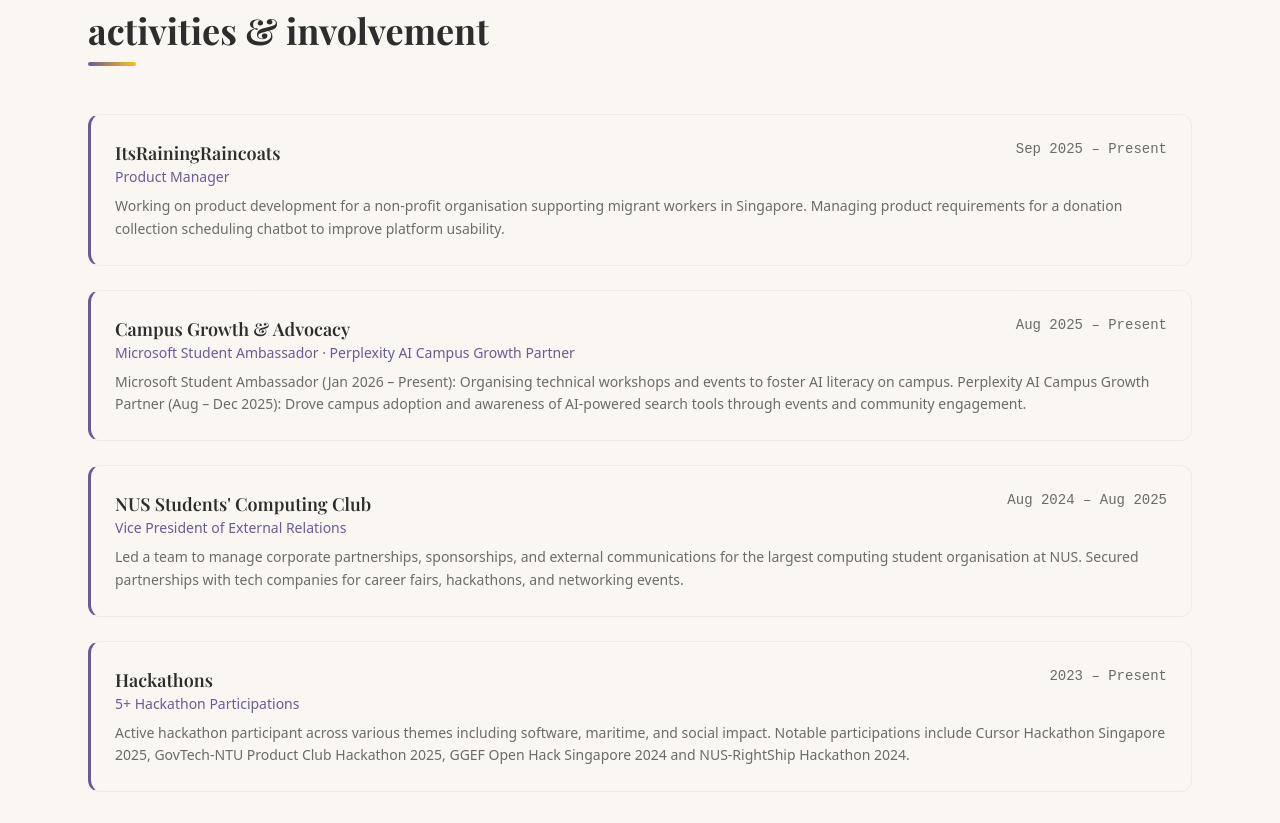
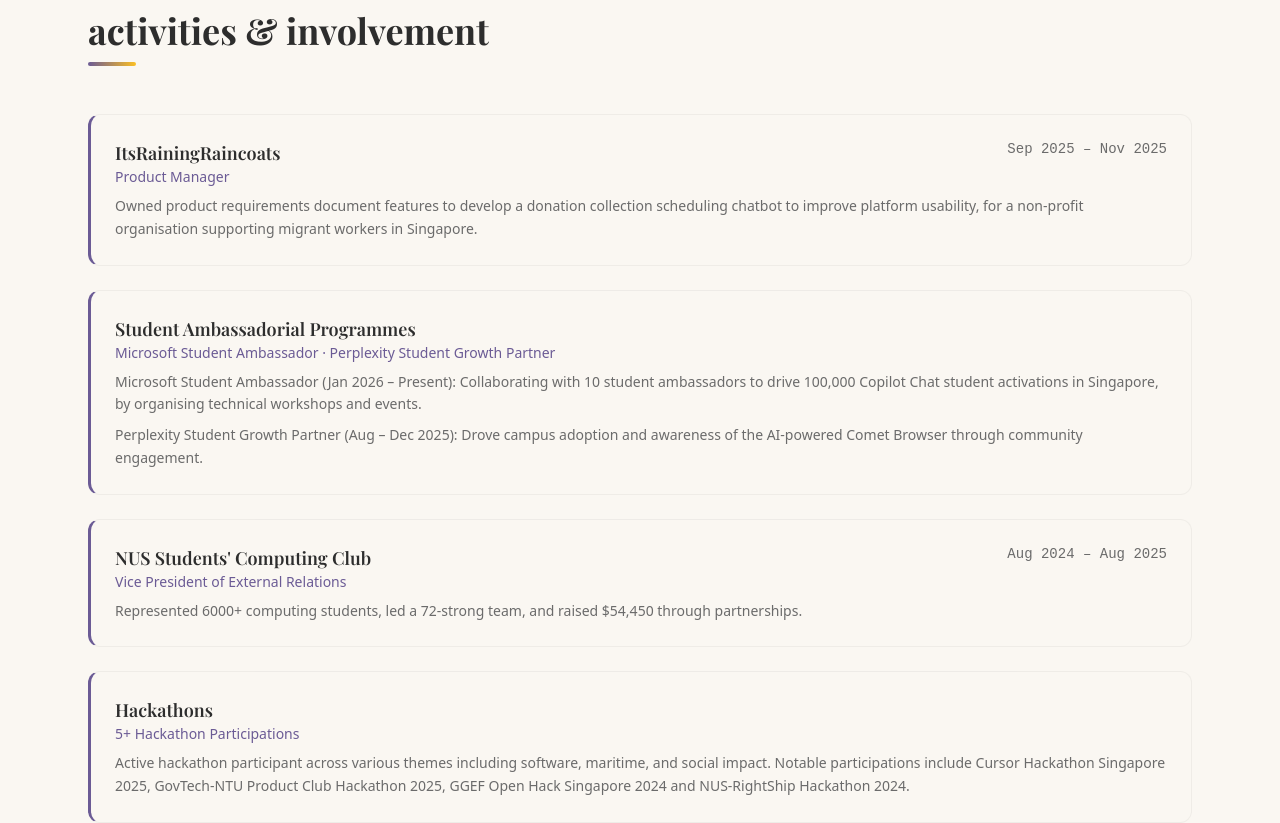
Before and after one commit to wilsonsfh/website-portfolio, an Astro site: page / in a window 1280 px wide. Shown: the part 3760-4583 px from the top of the page. Built offline with nearby package versions, Linux system fonts and the light colour scheme; Astro itself is replaced by a stand-in of ours; a web font is replaced by a local one.

Commit message:
content: normalize activities schema and update descriptions
- Normalize all activities to use consistent `descriptions` array schema
- Split Student Ambassadorial Programmes into separate description items for Microsoft and Perplexity
- Update NUS VP role description to highlight impact metrics
- Simplify ActivityCard component to always expect descriptions array
- Update projects.json tag names

```diff
--- a/src/components/ActivityCard.astro
+++ b/src/components/ActivityCard.astro
@@ -3,10 +3,10 @@ interface Props {
   title: string;
   role: string;
   date: string;
-  description: string;
+  descriptions: string[];
 }
 
-const { title, role, date, description } = Astro.props;
+const { title, role, date, descriptions } = Astro.props;
 ---
 
 <div class="bg-background dark:bg-background-dark rounded-xl p-6 border border-foreground/5 dark:border-foreground-dark/10 border-l-[3px] border-l-accent dark:border-l-accent-dark hover:-translate-y-1 hover:shadow-xl transition-all duration-300">
@@ -17,5 +17,7 @@ const { title, role, date, description } = Astro.props;
     </div>
     <span class="text-foreground-muted dark:text-foreground-dark-muted text-sm mt-1 sm:mt-0 font-mono">{date}</span>
   </div>
-  <p class="text-foreground-muted dark:text-foreground-dark-muted text-sm leading-relaxed">{description}</p>
+  <div class="text-foreground-muted dark:text-foreground-dark-muted text-sm leading-relaxed space-y-2">
+    {descriptions.map((desc) => <p>{desc}</p>)}
+  </div>
 </div>
--- a/src/data/activities.json
+++ b/src/data/activities.json
@@ -2,25 +2,34 @@
   {
     "title": "ItsRainingRaincoats",
     "role": "Product Manager",
-    "date": "Sep 2025 – Present",
-    "description": "Working on product development for a non-profit organisation supporting migrant workers in Singapore. Managing product requirements for a donation collection scheduling chatbot to improve platform usability."
+    "date": "Sep 2025 – Nov 2025",
+    "descriptions": [
+      "Owned product requirements document features to develop a donation collection scheduling chatbot to improve platform usability, for a non-profit organisation supporting migrant workers in Singapore."
+    ]
   },
   {
-    "title": "Campus Growth & Advocacy",
-    "role": "Microsoft Student Ambassador · Perplexity AI Campus Growth Partner",
-    "date": "Aug 2025 – Present",
-    "description": "Microsoft Student Ambassador (Jan 2026 – Present): Organising technical workshops and events to foster AI literacy on campus. Perplexity AI Campus Growth Partner (Aug – Dec 2025): Drove campus adoption and awareness of AI-powered search tools through events and community engagement."
+    "title": "Student Ambassadorial Programmes",
+    "role": "Microsoft Student Ambassador · Perplexity Student Growth Partner",
+    "date": "",
+    "descriptions": [
+      "Microsoft Student Ambassador (Jan 2026 – Present): Collaborating with 10 student ambassadors to drive 100,000 Copilot Chat student activations in Singapore, by organising technical workshops and events.",
+      "Perplexity Student Growth Partner (Aug – Dec 2025): Drove campus adoption and awareness of the AI-powered Comet Browser through community engagement."
+    ]
   },
   {
     "title": "NUS Students' Computing Club",
     "role": "Vice President of External Relations",
     "date": "Aug 2024 – Aug 2025",
-    "description": "Led a team to manage corporate partnerships, sponsorships, and external communications for the largest computing student organisation at NUS. Secured partnerships with tech companies for career fairs, hackathons, and networking events."
+    "descriptions": [
+      "Represented 6000+ computing students, led a 72-strong team, and raised $54,450 through partnerships."
+    ]
   },
   {
     "title": "Hackathons",
     "role": "5+ Hackathon Participations",
-    "date": "2023 – Present",
-    "description": "Active hackathon participant across various themes including software, maritime, and social impact. Notable participations include Cursor Hackathon Singapore 2025, GovTech-NTU Product Club Hackathon 2025, GGEF Open Hack Singapore 2024 and NUS-RightShip Hackathon 2024."
+    "date": "",
+    "descriptions": [
+      "Active hackathon participant across various themes including software, maritime, and social impact. Notable participations include Cursor Hackathon Singapore 2025, GovTech-NTU Product Club Hackathon 2025, GGEF Open Hack Singapore 2024 and NUS-RightShip Hackathon 2024."
+    ]
   }
 ]
--- a/src/data/projects.json
+++ b/src/data/projects.json
@@ -6,7 +6,7 @@
       "FSRS algorithm (superior to Anki's SM-2) adapts card intervals to personal learning patterns",
       "Cross-device sync via Supabase, offline support as a PWA, and 30-day review history dashboard"
     ],
-    "tags": ["Next.js 15", "TypeScript", "Supabase", "Tailwind CSS", "shadcn/ui", "FSRS"],
+    "tags": ["Next.js", "TypeScript", "Supabase", "Tailwind CSS", "shadcn/ui", "FSRS"],
     "github": "https://github.com/wilsonsfh/cs-flashcards",
     "live": "https://cs-flashcards-ruby.vercel.app",
     "date": "Mar 2026"
@@ -18,7 +18,7 @@
       "Covers only networking, algorithms, databases, and system design across any domain",
       "AI explanations (Groq llama-3.3-70b) rendered as interactive React Flow graphs with Dagre auto-layout"
     ],
-    "tags": ["Next.js 15", "React Flow", "Dagre", "Groq API", "Upstash Redis", "Zustand", "Framer Motion", "Tailwind CSS"],
+    "tags": ["Next.js", "React Flow", "Dagre", "Groq API", "Redis", "Zustand", "Framer Motion", "Tailwind CSS"],
     "github": "https://github.com/wilsonsfh/concept-visualizer",
     "live": "https://concept-visualizer-seven.vercel.app/",
     "date": "Mar 2026"
```
